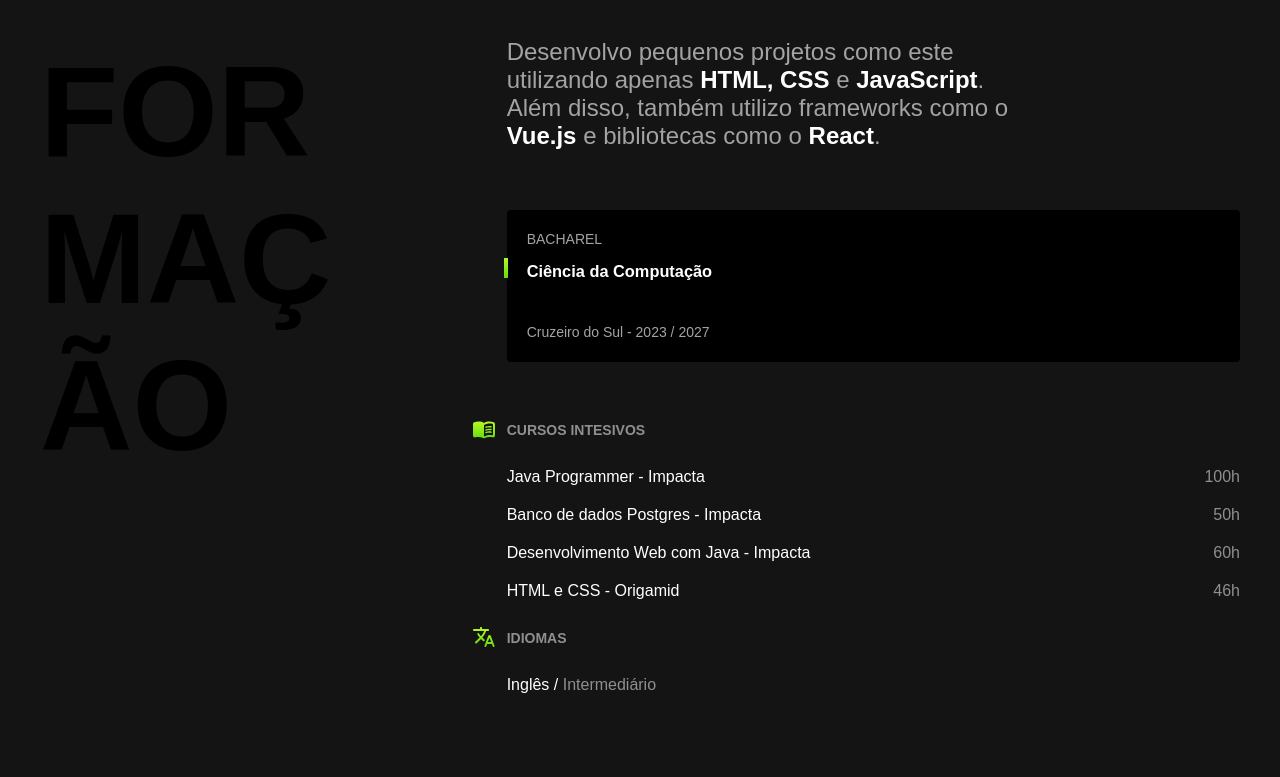
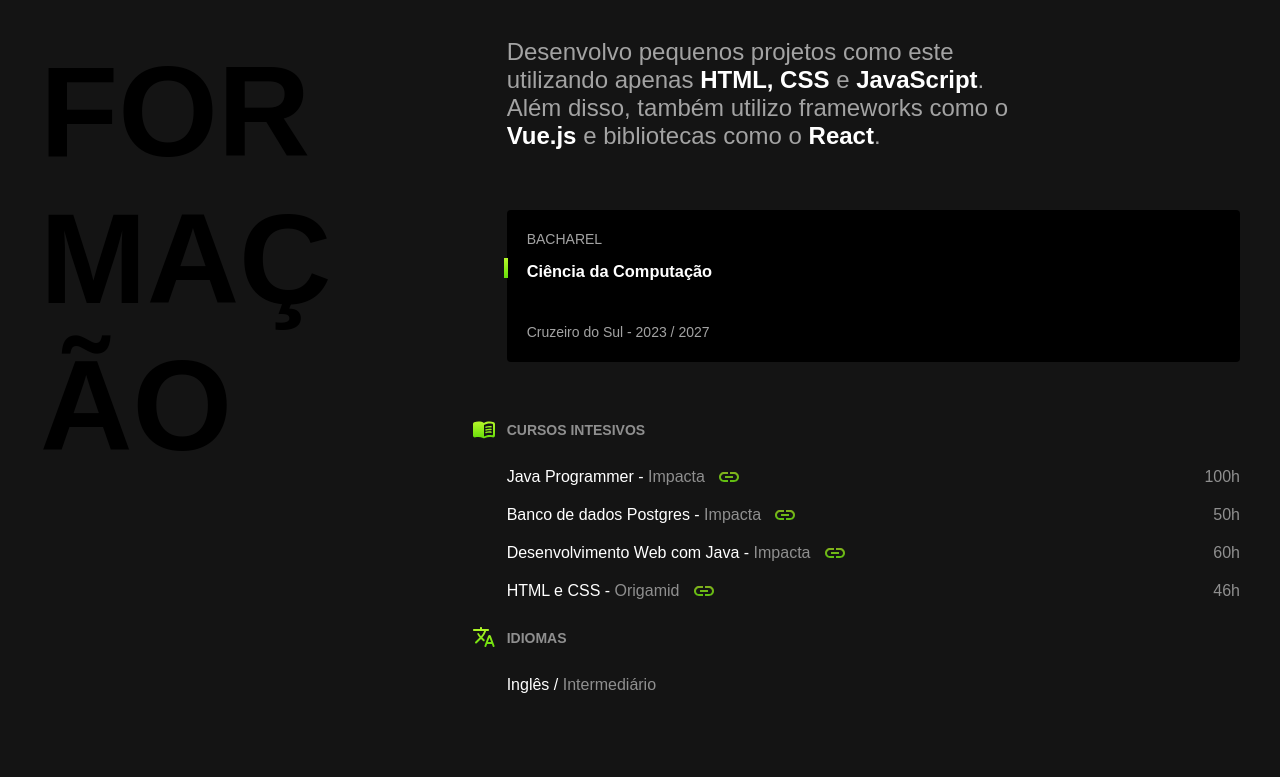
Before and after one commit to AelcioJozias/Portifolio, a plain HTML site: page index.html in a window 1280 px wide. Shown: the part 1408-2185 px from the top of the page. Drawn offline with nearby package versions, Linux system fonts and the light colour scheme.

Commit message:
melhoria na parte de listagem dos cursos intesivos
adicionados links para os certificados

```diff
--- a/css/formacao.css
+++ b/css/formacao.css
@@ -108,6 +108,7 @@
   color: white;
 }
 
+
 .cursos-intensivos span {
   color: #8F8F8F;
 }
--- a/index.html
+++ b/index.html
@@ -34,7 +34,7 @@
     <h2 class="experiencias-titulo-principal">Experiência</h2>
     <div>
       <p class="resumo-exp">Com mais de 2 anos de experiência em desenvolvimento de sistemas altamente escaláveis.
-        Trabalhando com múltiplas tecnologias com o foco de gerar o melhor resultado para o usuário.
+        Trabalhando com múltiplas tecnologias com o foco de gerar o melhor resultado para os usuários.
       </p>
       <div class="card-exp">
         <span class="card-exp-ano">2022-24</span>
@@ -124,7 +124,6 @@
           <strong>React</strong>.
         </p>
         <div class="formacoes-universitaria">
-
           <div class="formacao-universitaria-card ">
             <span class="tipo-formacao">Bacharel</span>
             <h3 class="formacao-nome-do-curso">Ciência da Computação</h3>
@@ -135,18 +134,37 @@
         <div class="cursos-intensivos">
           <h3 class="cursos-intensivos-titulo">Cursos Intesivos</h3>
           <ul>
-            <li>Java Programmer - Impacta
+            <li>
+              <div>
+                Java Programmer - <span>Impacta</span>
+                <a href="https://drive.google.com/file/d/1wPuIsmvlrSDJJ3pUlFNdZbZnXT-MCTwc/view?trk=public_profile_see-credential"
+                  target="_blank"><img src="/images/link.svg" alt=""></a>
+              </div>
               <div>
                 <span>100h</span>
               </div>
             </li>
-            <li>Banco de dados Postgres - Impacta
+            <li>
+              <div>
+                Banco de dados Postgres - <span>Impacta</span>
+                <a href="https://drive.google.com/file/d/1C0AURA3hpjJNagNgPBNAodHaNzlTqLVm/view?trk=public_profile_see-credential"
+                  target="_blank"><img src="/images/link.svg" alt=""></a>
+              </div>
               <span>50h</span>
             </li>
-            <li>Desenvolvimento Web com Java - Impacta
+            <li>
+              <div>
+                Desenvolvimento Web com Java - <span>Impacta</span>
+                <a href="https://drive.google.com/file/d/147BH1_MIyi6Begy1tooB6sJhROAWblUa/view?trk=public_profile_see-credential"
+                  target="_blank"><img src="/images/link.svg" alt=""></a>
+              </div>
               <span>60h</span>
             </li>
-            <li>HTML e CSS - Origamid
+            <li>
+              <div>
+                HTML e CSS - <span>Origamid</span>
+                <a href="https://www.origamid.com/certificate/9324613d" target="_blank"><img src="/images/link.svg" alt=""></a>
+              </div>
               <span>46h</span>
             </li>
           </ul>
```
Also changed, not shown: images/link.svg (added).
